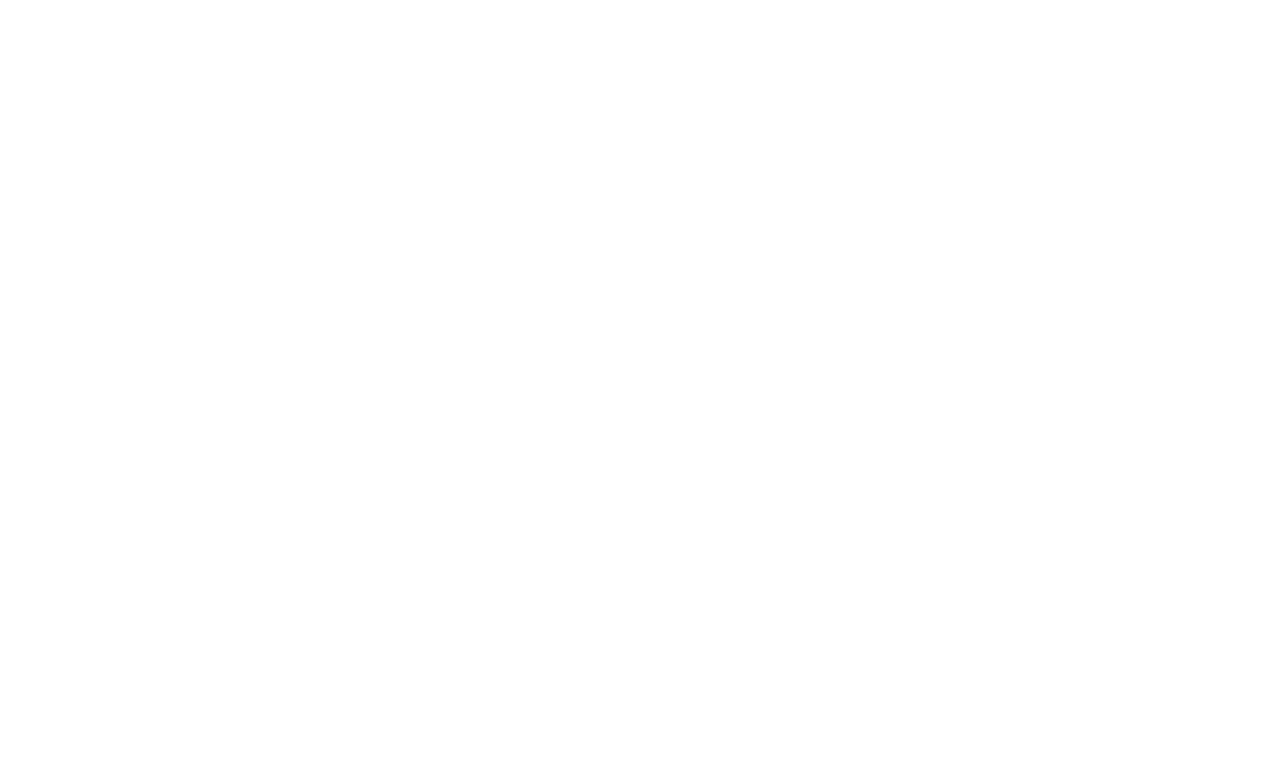
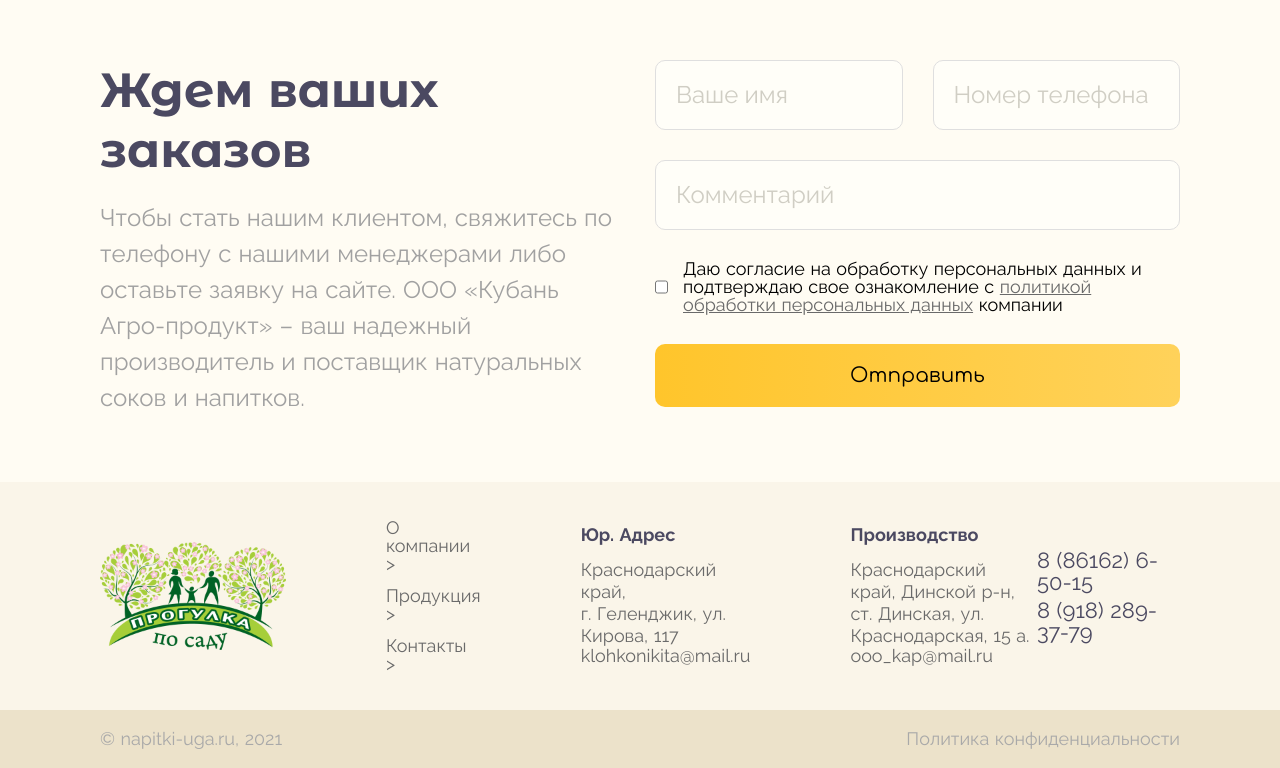
Before and after one commit to rogovdesign/SouthDrinksOnNuxt, a Nuxt app: page /Contacts in a window 1280 px wide. Shown: the part 556-1324 px from the top of the page. Before the commit the page ends 800 px from the top, so only its background shows below. Built offline with nearby package versions, Linux system fonts and the light colour scheme.

Commit message:
add footer

```diff
--- a/components/Footer.vue
+++ b/components/Footer.vue
@@ -1,8 +1,124 @@
 <template>
   <footer class="footer">
-    <h2 class="footer__title">
-      Это footer
-    </h2>
+    <div class="footer__up">
+      <div class="container footer__container">
+        <div class="footer__form-text">
+          <h3 class="h3">Ждем ваших заказов</h3>
+          <p class="footer__text">
+            Чтобы стать нашим клиентом, свяжитесь по телефону с нашими
+            менеджерами либо оставьте заявку на сайте. ООО «Кубань Агро-продукт»
+            – ваш надежный производитель и поставщик натуральных соков и
+            напитков.
+          </p>
+        </div>
+
+        <div class="footer__form">
+          <form action="post">
+            <div class="form__align">
+              <div class="form__align-row">
+                <input
+                  type="text"
+                  placeholder="Ваше имя"
+                  class="input input__up"
+                />
+                <input
+                  type="text"
+                  placeholder="Номер телефона"
+                  class="input input__up"
+                />
+              </div>
+
+              <input
+                type="text"
+                placeholder="Комментарий"
+                class="input input__down"
+              />
+
+              <div class="form__checkbox-align">
+                <input type="checkbox" />
+                <p>
+                  Даю согласие на обработку персональных данных и подтверждаю
+                  свое ознакомление с
+                  <a href="" class="link link__orange"
+                    >политикой обработки персональных данных</a
+                  >
+                  компании
+                </p>
+              </div>
+
+              <button class="button footer__button">Отправить</button>
+            </div>
+          </form>
+        </div>
+      </div>
+    </div>
+
+    <div class="main__footer">
+      <div class="container main__footer-container">
+        <div class="main__footer-left">
+          <nuxt-link to="/"
+            ><img src="~/assets/img/logo.png" alt="логотип" class="footer__logo"
+          /></nuxt-link>
+
+          <nav>
+            <ol class="footer__nav">
+              <li class="footer__nav-item">
+                <nuxt-link class="link" to="/">О компании ></nuxt-link>
+              </li>
+              <li class="footer__nav-item">
+                <nuxt-link class="link" to="/product"
+                  >Продукция ></nuxt-link
+                >
+              </li>
+              <li class="footer__nav-item">
+                <nuxt-link class="link" to="/contacts"
+                  >Контакты ></nuxt-link
+                >
+              </li>
+            </ol>
+          </nav>
+
+          <div class="footer__item1">
+            <p class="h4">Юр. Адрес</p>
+            <p class="p">
+              Краснодарский край,<br />
+              г. Геленджик, ул. Кирова, 117
+            </p>
+            <a href="" class="link">klohkonikita@mail.ru</a>
+          </div>
+
+          <div class="footer__item1">
+            <p class="h4">Производство</p>
+            <p class="p">
+              Краснодарский край, Динской р-н,<br />
+              ст. Динская, ул. Краснодарская, 15 а.
+            </p>
+            <a href="" class="link">ooo_kap@mail.ru</a>
+          </div>
+        </div>
+        <div class="main__footer-right">
+          <ol>
+            <li class="footer__nav-phone">
+              <a class="link__phone" href="tel:88616265015"
+                >8 (86162) 6-50-15</a
+              >
+            </li>
+            <li class="footer__nav-phone">
+              <a class="link__phone" href="tel:+79182893779"
+                >8 (918) 289-37-79</a
+              >
+            </li>
+          </ol>
+        </div>
+      </div>
+    </div>
+
+    <div class="main__footer-down">
+      <div class="footer__down-container">
+        <p class="footer__policy">© napitki-uga.ru, 2021</p>
+        <a href="" class="footer__policy">Политика конфиденциальности</a>
+      </div>
+    </div>
   </footer>
 </template>
 
@@ -12,6 +128,204 @@
 };
 </script>
 
-<style scoped>
+<style scoped  lang="scss">
 
+
+.container {
+  display: block;
+  margin: 0 100px;
+}
+.footer__container {
+  display: flex;
+  flex-direction: row;
+  justify-content: space-between;
+  gap: 30px;
+}
+
+.footer__up {
+  background-color: #fffcf3;
+}
+
+.h3 {
+  font-family: Montserrat Alternates;
+  font-weight: bold;
+  font-size: 48px;
+  line-height: 60px;
+  color: #4b4961;
+  margin-bottom: 20px;
+  margin-top: 70px;
+}
+
+.footer__text {
+  font-family: Raleway;
+  font-size: 24px;
+  line-height: 150%;
+  color: #a1a1a1;
+}
+
+.footer__form-text {
+  flex-basis: 50%;
+}
+
+.footer__form {
+  margin-top: 70px;
+  flex-basis: 50%;
+}
+
+.form__align {
+  display: flex;
+  flex-direction: column;
+  gap: 30px;
+}
+
+.form__align-row {
+  display: flex;
+  flex-direction: row;
+  gap: 30px;
+  justify-content: space-between;
+}
+
+.input__up {
+  width: 100%;
+}
+
+.input {
+  padding: 20px;
+  background: rgba(255, 255, 255, 0.4);
+  border: 1px solid #dfdfdf;
+  box-sizing: border-box;
+  border-radius: 10px;
+  font-family: raleway;
+  font-size: 24px;
+  line-height: 28px;
+
+  color: #636363;
+}
+.input::placeholder {
+  font-family: raleway;
+  font-size: 24px;
+  line-height: 28px;
+
+  color: #d0cec4;
+}
+
+.form__checkbox-align {
+  display: flex;
+  gap: 15px;
+}
+
+.link__orange {
+  color: #ffd25a;
+  text-decoration-line: underline;
+}
+
+.button {
+  font-family: "comfortaa";
+  padding: 20px 43px;
+  background: linear-gradient(269.21deg, #ffd25a 0.49%, #ffc52b 100%);
+  border-radius: 10px;
+  font-size: 20px;
+  transition-duration: 0.5s;
+  margin-bottom: 75px;
+
+  &:hover {
+    box-shadow: 0px 0px 15px rgba(255, 210, 90, 0.6);
+    background: linear-gradient(269.21deg, #ffd25a 0.49%, #ffc52b 100%);
+  }
+
+  &:active {
+    box-shadow: 0px 0px 15px rgba(255, 210, 90, 0.4),
+      inset 0px 4px 4px rgba(0, 0, 0, 0.1);
+    transition-duration: 0s;
+    background: linear-gradient(269.21deg, #ffd25a 0.49%, #ffc52b 100%);
+  }
+}
+
+.main__footer {
+  background-color: #faf5e9;
+}
+.main__footer-container {
+  display: flex;
+  flex-direction: row;
+  align-items: center;
+  justify-content: space-between;
+  padding: 30px 0;
+}
+.main__footer-left {
+  display: flex;
+  align-items: center;
+  flex-direction: row;
+  gap: 100px;
+}
+
+.main__footer-right {
+  display: flex;
+  flex-direction: row;
+  gap: 100px;
+}
+
+.footer__logo {
+  width: 186px;
+}
+.footer__nav {
+  list-style: none;
+}
+
+.footer__nav-item {
+  font-weight: 400;
+  padding: 7px 0;
+  font-size: 18px;
+}
+
+.link {
+  color: #6a6a6a;
+  transition: 0.3s ease;
+  &:hover {
+    color: #000000;
+    text-decoration-line: underline;
+  }
+}
+
+.footer__nav-phone {
+  font-weight: 400;
+  font-size: 22px;
+  list-style: none;
+  padding: 3px;
+}
+
+.link__phone {
+  color: #4b4961;
+  transition: 0.3s;
+  &:hover {
+    color: black;
+  }
+}
+
+.h4 {
+  font-weight: bold;
+  font-size: 18px;
+  margin-bottom: 15px;
+  color: #4b4961;
+}
+
+.p {
+  font-size: 18px;
+  line-height: 22px;
+  color: #6a6a6a;
+}
+
+.main__footer-down {
+  background-color: #ece2ca;
+}
+.footer__down-container {
+  display: flex;
+  flex-direction: row;
+  justify-content: space-between;
+
+  padding: 20px 100px;
+}
+
+.footer__policy {
+  color: #a9a9a9;
+}
 </style>
--- a/components/Header.vue
+++ b/components/Header.vue
@@ -5,7 +5,7 @@
         <div class="header__left">
           <div class="header__logo-container">
             <nuxt-link to="/"
-              ><img src="~/assets/img/logo.png" alt="" class="header__logo"
+              ><img src="~/assets/img/logo.png" alt="логотип" class="header__logo"
             /></nuxt-link>
           </div>
 
@@ -37,6 +37,7 @@
               </li>
             </ol>
           </nav>
+
         </div>
 
         <div class="header__right">
@@ -66,7 +67,6 @@
 </script>
 
 <style scoped lang="scss">
-
 .header-p {
   font-size: 18px;
   font-family: "Raleway";
@@ -104,7 +104,6 @@
   color: #4b4961;
   transition: 0.3s;
   &:hover {
-
     color: black;
   }
 }
@@ -188,7 +187,8 @@
   }
 
   &:active {
-      box-shadow: 0px 0px 15px rgba(255, 210, 90, 0.4), inset 0px 4px 4px rgba(0, 0, 0, 0.1);
+    box-shadow: 0px 0px 15px rgba(255, 210, 90, 0.4),
+      inset 0px 4px 4px rgba(0, 0, 0, 0.1);
     transition-duration: 0s;
     background: linear-gradient(269.21deg, #ffd25a 0.49%, #ffc52b 100%);
   }
--- a/layouts/default.vue
+++ b/layouts/default.vue
@@ -1,7 +1,9 @@
 <template>
   <div>
     <Header />
+
     <Nuxt />
+
     <Footer />
   </div>
 </template>
@@ -37,33 +39,4 @@
   box-sizing: border-box;
   margin: 0;
 }
-
-.button--green {
-  display: inline-block;
-  border-radius: 4px;
-  border: 1px solid #3b8070;
-  color: #3b8070;
-  text-decoration: none;
-  padding: 10px 30px;
-}
-
-.button--green:hover {
-  color: #fff;
-  background-color: #3b8070;
-}
-
-.button--grey {
-  display: inline-block;
-  border-radius: 4px;
-  border: 1px solid #35495e;
-  color: #35495e;
-  text-decoration: none;
-  padding: 10px 30px;
-  margin-left: 15px;
-}
-
-.button--grey:hover {
-  color: #fff;
-  background-color: #35495e;
-}
 </style>
--- a/pages/Contacts.vue
+++ b/pages/Contacts.vue
@@ -16,6 +16,15 @@
 };
 </script>
 
-<style scoped>
-
+<style scoped lang="scss">
+.main {
+  display: flex;
+  height: 400px;
+  background-color: #faf4e8;
+  align-items: center;
+  justify-content: center;
+}
+.main__title {
+  display: block;
+}
 </style>
```
Lines whose indentation alone changed are shown as unchanged.
